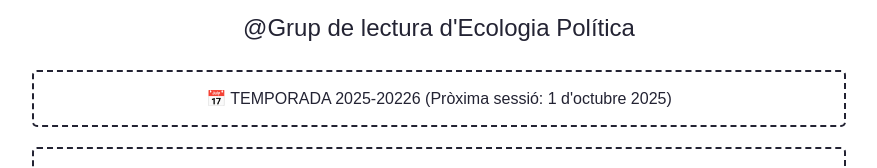
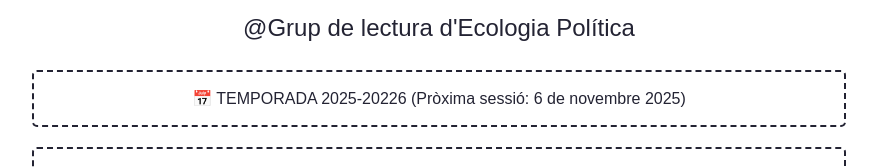
Before and after one commit to eco-pol/ecopol, a website: page index.html in a window 1280 px wide. Shown: the part 142-310 px from the top of the page, without its empty margins (201-1078 px from the left). Drawn offline with Linux system fonts and the light colour scheme; no server answers.

Commit message:
Update index.html

```diff
--- a/index.html
+++ b/index.html
@@ -46,10 +46,10 @@
         <h1><a href="#" id="userName" rel="noopener">@Grup de lectura d'Ecologia Política</a></h1>
         <div id="links">
 
-            <a class="link" target="_blank" href="https://entropyc.dyndns.org/nextcloud/index.php/apps/calendar/p/ErL2dxwJeNdz5CdK"  rel="noopener">📅 TEMPORADA 2025-20226 (Pròxima sessió: 1 d'octubre 2025)</a>
+            <a class="link" target="_blank" href="https://entropyc.dyndns.org/nextcloud/index.php/apps/calendar/p/ErL2dxwJeNdz5CdK"  rel="noopener">📅 TEMPORADA 2025-20226 (Pròxima sessió: 6 de novembre 2025)</a>
             <p class="link"> 📖 Lectura pròxima sessió (més, als recursos)<br/>
                 <a>--- "Capital e ideología en cómic - Thomas Piketty" - ALET Y BENJAMIN ADAM, CLAIRE --- </a>
-		<br/><a> Llegim el best-seller de Thomas Piketty i en la següent sessió escollim lectura!</a>
+		<br/><a> Llegim el best-seller de Thomas Piketty (sobretot les propostes!) i en la següent sessió escollim lectura!</a>
 		<br/><a class="text" target="_blank" href="https://traficantes.net/libros/capital-e-ideolog%C3%ADa-en-c%C3%B3mic">· Ressenya 👈 clic</a>
          </p>
 
@@ -57,8 +57,8 @@
             <p class="link" target="_blank" href="https://entropyc.dyndns.org/nextcloud/index.php/apps/calendar/p/ErL2dxwJeNdz5CdK" >
             <a class="text" target="_blank" href="https://entropyc.dyndns.org/nextcloud/index.php/apps/calendar/p/ErL2dxwJeNdz5CdK">📆 Calendari
 				<br/><a> - 3 de setembre  </a>
-				<br/><a> - 1 d'octubre 👈 </a>
-				<br/><a> - 5 de novembre </a>
+				<br/><a> - 1 d'octubre  </a>
+				<br/><a> - 5 de novembre 👈</a>
 				<br/><a> - 3 de desembre  </a>
 				<br/><a> - 7 de gener  </a>
 				<br/><a> - 4 de febrer  </a>
```
